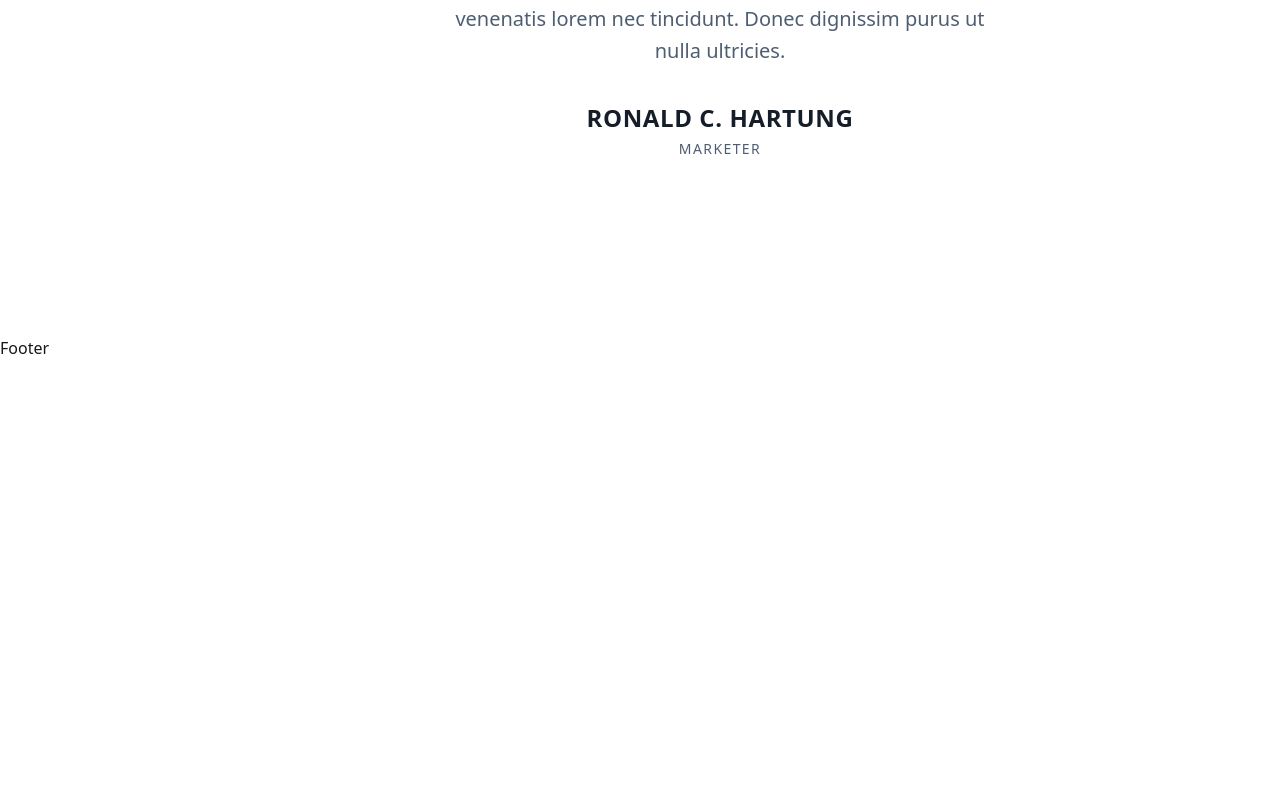
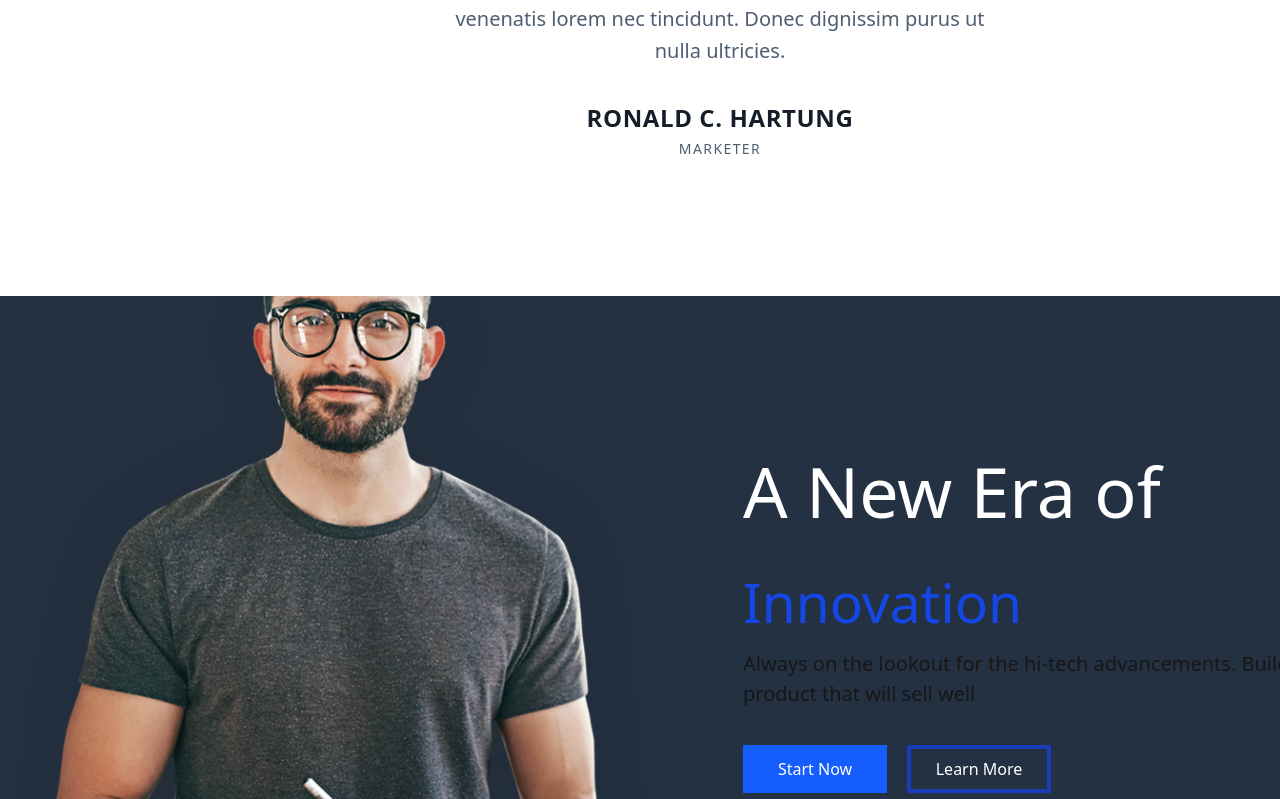
Before and after one commit to DmytroK-goit/webtech, a Next.js app: page / in a window 1280 px wide. Shown: the part 4581-5380 px from the top of the page. Before the commit the page ends 4981 px from the top, so only its background shows below. Built offline with nearby package versions, Linux system fonts and the light colour scheme.

Commit message:
add innivations sections

```diff
--- a/src/app/page.js
+++ b/src/app/page.js
@@ -2,6 +2,7 @@ import Footer from "@/components/footer";
 import Header from "@/components/header";
 import Hero from "@/components/hero";
 import HowWorks from "@/components/howWorks";
+import Innovation from "@/components/Innovation";
 import Reasons from "@/components/reasons";
 import Team from "@/components/team";
 import Testimonials from "@/components/Testimonials";
@@ -17,6 +18,7 @@ export default function Home() {
       <Team />
       <Reasons />
       <Testimonials />
+      <Innovation />
 
       <footer>
         <Footer />
--- /dev/null
+++ b/src/components/Innovation.jsx
@@ -0,0 +1,41 @@
+import Image from "next/image";
+import Person from "../img/inivations/person.png";
+import Link from "next/link";
+export default function Innovation() {
+  return (
+    <section className="bg-[#233142] h-160 flex gap-20 overflow-hidden relative">
+      <Image
+        src={Person}
+        alt="Background person"
+        width={696}
+        height={865}
+        className="w-174 h-206 object-cover block relative -top-40"
+      />
+      <div className="flex flex-col justify-center pr-32">
+        {" "}
+        <h2 className="text-white text-start text-[70px]">
+          A New Era of{" "}
+          <span className="text-blue-700 text-[55px]">Innovation</span>
+        </h2>
+        <p className="text-[20px]">
+          Always on the lookout for the hi-tech advancements. Build a product
+          that will sell well
+        </p>
+        <div className="flex gap-5 items-start pt-9">
+          <Link
+            href="/"
+            className="w-36 h-12 bg-blue-600 text-white flex items-center justify-center"
+          >
+            Start Now
+          </Link>
+          <Link
+            className="w-36 h-12 bg-transparent text-white border-4 border-blue-800 flex items-center justify-center"
+            href="/"
+          >
+            Learn More
+          </Link>
+        </div>
+      </div>
+    </section>
+  );
+}
```
Also changed, not shown: src/img/inivations/person.png (added).
